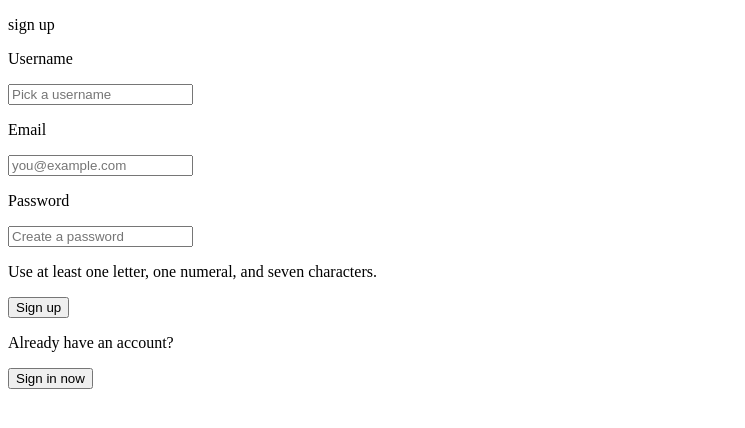
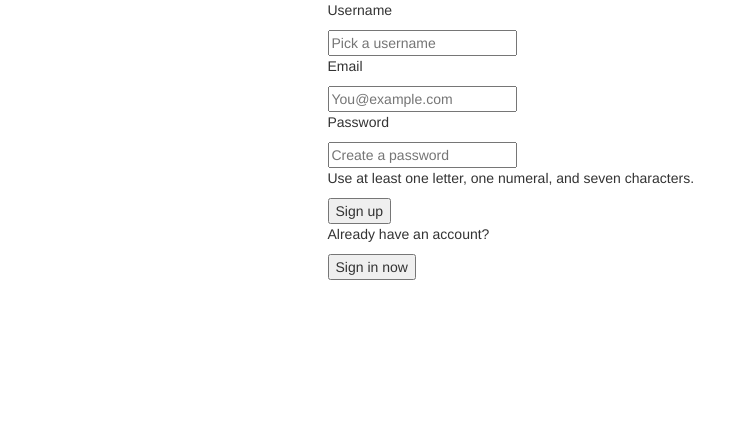
Before and after one commit to tyjane/zerocup, a Django app: page /sign_up/ in a window 1280 px wide. Shown: the top 428 px of the page, without its empty margins (0-745 px from the left). Run offline with Django 3.2, Linux system fonts and the light colour scheme; some libraries are stand-ins or nearby versions.

Commit message:
Update sign_up.html

```diff
--- a/memories/templates/memories/sign_up.html
+++ b/memories/templates/memories/sign_up.html
@@ -3,29 +3,35 @@
 <html>
     <head>
         <meta charset="utf-8">
+        <meta http-equiv="X-UA-Compatible" content="IE=edge">
+        <meta name="viewport" content="width=device-width, initial-scale=1">
         <title>Sign up</title>
+        <link href="{% static 'css/bootstrap.min.css' %}" rel="stylesheet">
+        <link href="{% static 'css/bootstrap-theme.min.css' %}" rel="stylesheet">
         <link rel="stylesheet" href="{% static 'css/sign_up.css' %}">
         <script src="{% static "js/sign_up.js" %}"></script>
     </head>
     <body>
-        <p>sign up</p>
+        <div class="row" class="sign_up">
+            <div class="col-md-4 col-md-offset-3">
                 <!-- form 里的 input 通过 name 属性传递其内部的信息给服务器  -->
                 <form class="" action="/sign_up/" method="post">
                     {% csrf_token %}
                     <p class="small_title">Username</p>
                     <input type="text" name="name" placeholder="Pick a username">
                     <p class="small_title">Email</p>
-            <input type="text" name="email" placeholder="you@example.com">
+                    <input type="text" name="email" placeholder="You@example.com">
                     <p class="small_title">Password</p>
                     <input type="text" name="password" placeholder="Create a password">
                     <p class="small_des">Use at least one letter, one numeral, and seven characters.</p>
                     <input type="submit" value="Sign up">
                 </form>
-       <p>
-           Already have an account?
+                <p>Already have an account?
                     <form class="" action="/" method="get">
                         <input type="submit" value="Sign in now">
                     </form>
                 </p>
+            </div>
+        </div>
     </body>
 </html>
```
Lines whose indentation alone changed are shown as unchanged.
